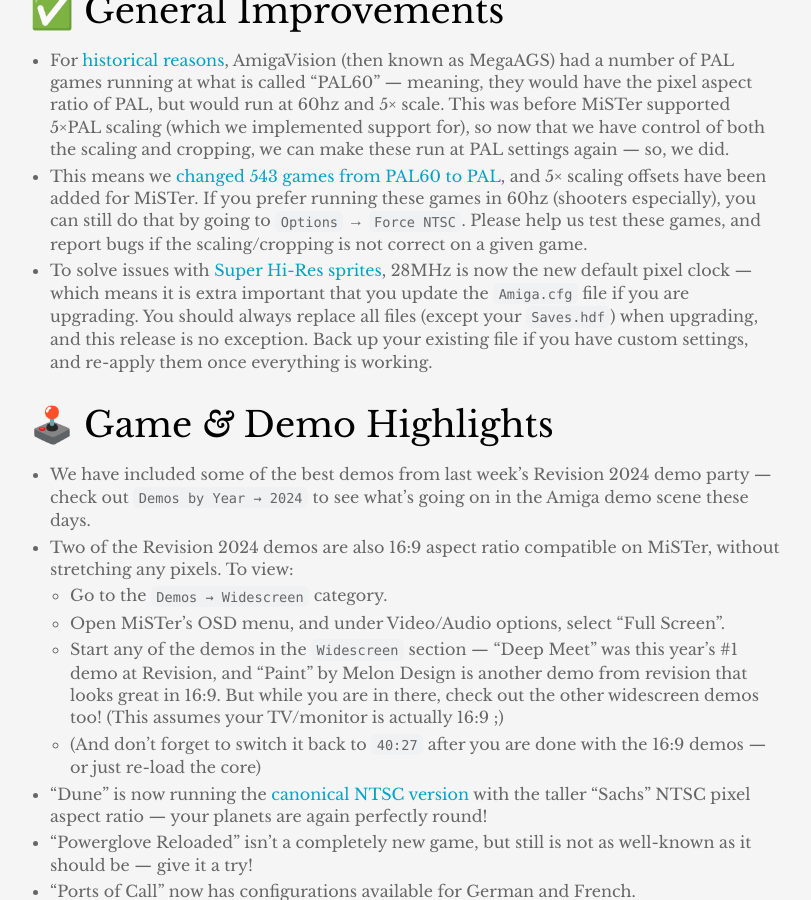
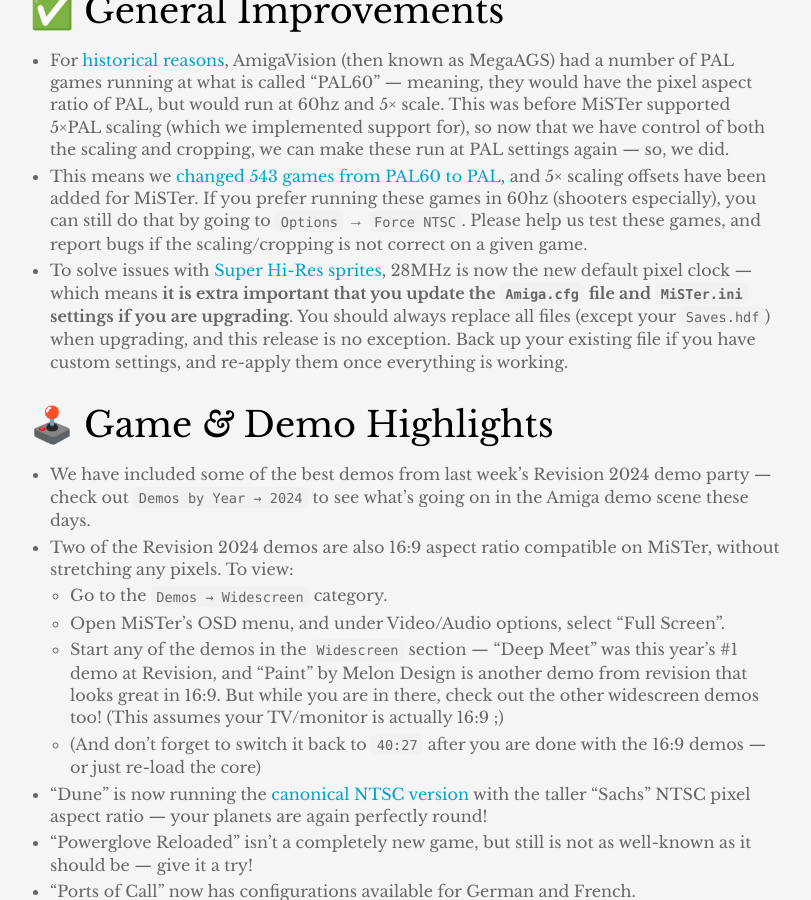
Before and after one commit to amigavision/amigavision.github.io, a Jekyll site: the page built from _posts/2024-04-04-2024.04.04.md, in a window 1280 px wide and 900 px high, scrolled down 435 px. Shown: the whole window, without its empty margins (235-1046 px from the left). Built offline with Jekyll 4.4.1, drawn with Linux system fonts in a browser that asks for light colours.

Commit message:
Highlight the need to update settings and ini file

```diff
--- a/_posts/2024-04-04-2024.04.04.md
+++ b/_posts/2024-04-04-2024.04.04.md
@@ -12,7 +12,7 @@
 
 * For [historical reasons](https://misterfpga.org/viewtopic.php?p=83118#p83118), AmigaVision (then known as MegaAGS) had a number of PAL games running at what is called "PAL60" — meaning, they would have the pixel aspect ratio of PAL, but would run at 60hz and 5× scale. This was before MiSTer supported 5×PAL scaling (which we implemented support for), so now that we have control of both the scaling and cropping, we can make these run at PAL settings again — so, we did.
 * This means we [changed 543 games from PAL60 to PAL](https://github.com/amigavision/AmigaVision/commit/062da0505ed7f5cd95a0883c504e8ae6e12a99ac), and 5× scaling offsets have been added for MiSTer. If you prefer running these games in 60hz (shooters especially), you can still do that by going to `Options` → `Force NTSC`. Please help us test these games, and report bugs if the scaling/cropping is not correct on a given game.
-* To solve issues with [Super Hi-Res sprites](https://github.com/amigavision/AmigaVision/issues/158), 28MHz is now the new default pixel clock — which means it is extra important that you update the `Amiga.cfg` file if you are upgrading. You should always replace all files (except your `Saves.hdf`) when upgrading, and this release is no exception. Back up your existing file if you have custom settings, and re-apply them once everything is working.
+* To solve issues with [Super Hi-Res sprites](https://github.com/amigavision/AmigaVision/issues/158), 28MHz is now the new default pixel clock — which means **it is extra important that you update the `Amiga.cfg` file and `MiSTer.ini` settings if you are upgrading**. You should always replace all files (except your `Saves.hdf`) when upgrading, and this release is no exception. Back up your existing file if you have custom settings, and re-apply them once everything is working.
 
 ## 🕹️ Game *&* Demo Highlights
 
```
